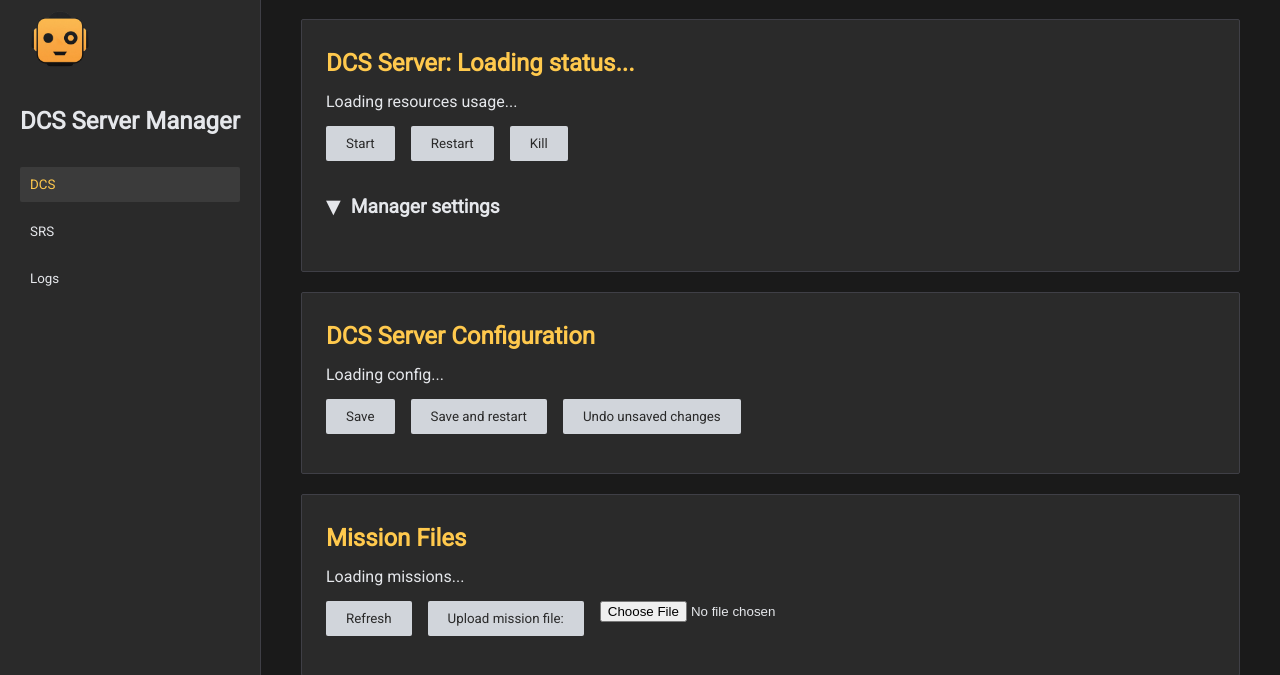
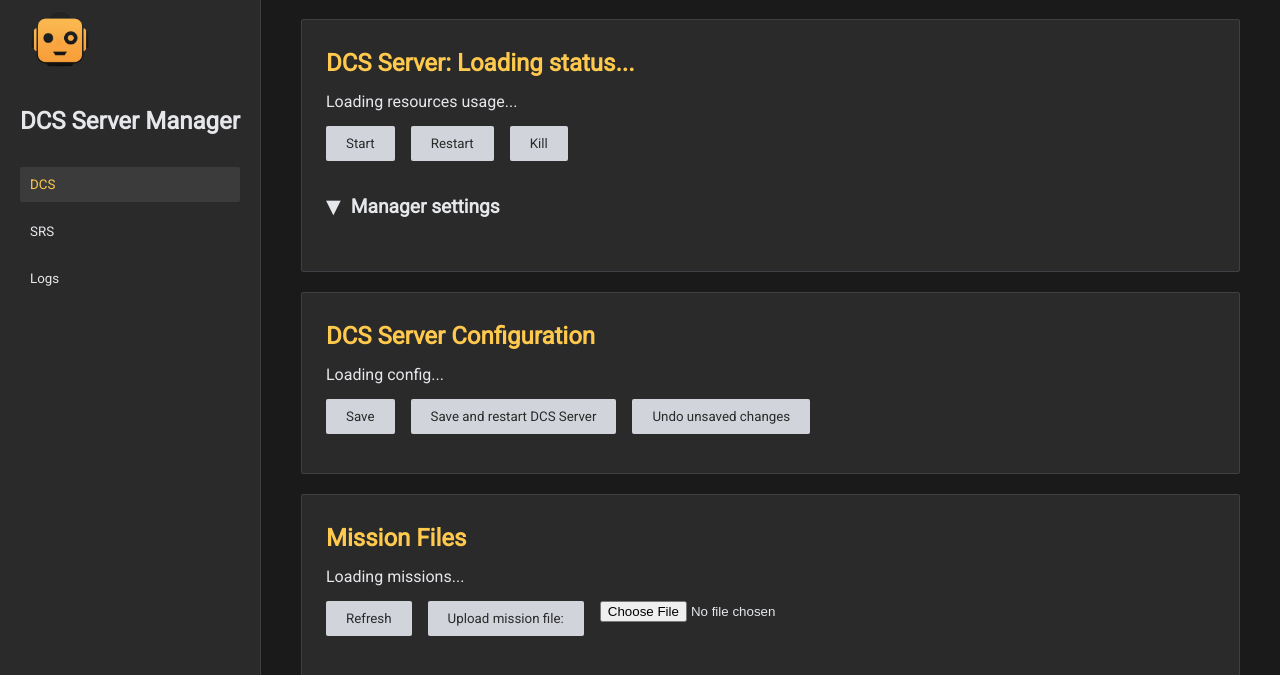
Before and after one commit to fisadev/dcs_server_manager, a Flask app: page / in a window 1280 px wide. Shown: the part 21-696 px from the top of the page. Run offline with Flask 3, Linux system fonts and the light colour scheme; data that the repository does not hold is empty.

Commit message:
Better message

```diff
--- a/templates/home.html
+++ b/templates/home.html
@@ -70,7 +70,7 @@
                         Save
                     </button>
                     <button class="btn-normal" hx-post="/dcs/config_form/restart" hx-target="#dcs-config" hx-include="#dcs-config-form">
-                        Save and restart
+                        Save and restart DCS Server
                     </button>
                     <button class="btn-normal" hx-get="/dcs/config_form" hx-target="#dcs-config">
                         Undo unsaved changes
@@ -177,7 +177,7 @@
                         Save
                     </button>
                     <button class="btn-normal" hx-post="/srs/config_form/restart" hx-target="#srs-config" hx-include="#srs-config-form">
-                        Save and restart
+                        Save and restart SRS Server
                     </button>
                     <button class="btn-normal" hx-get="/srs/config_form" hx-target="#srs-config">
                         Undo unsaved changes
```
